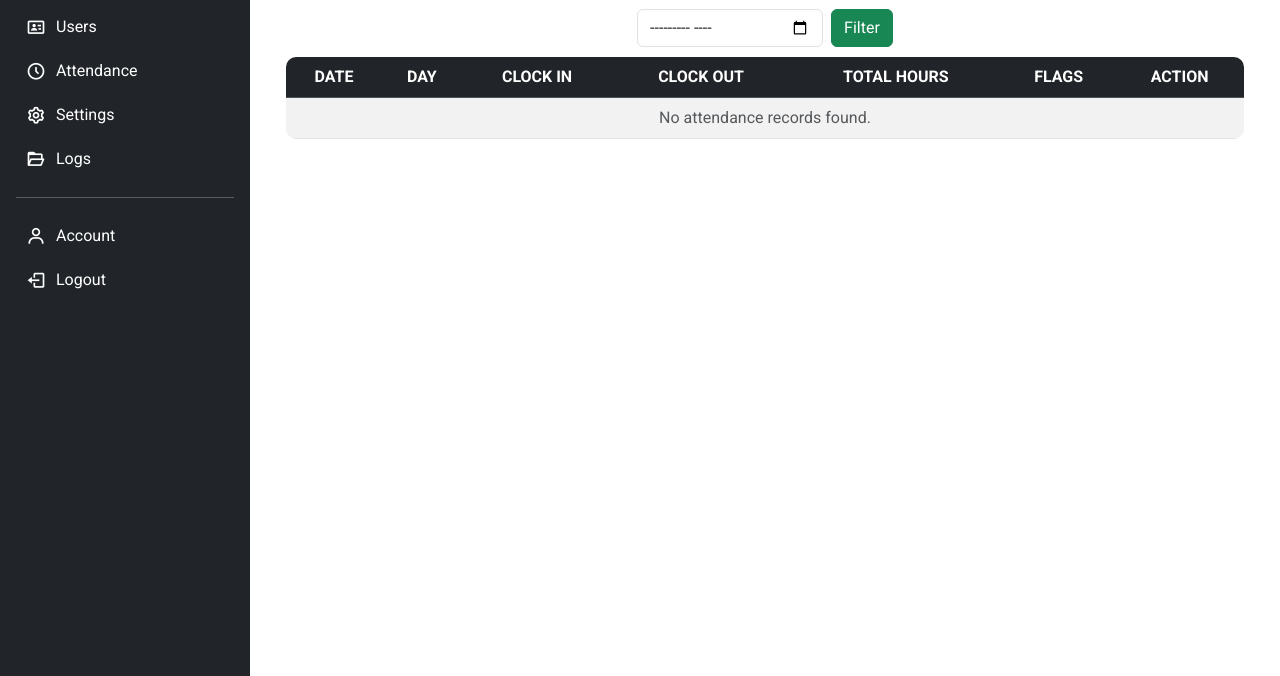
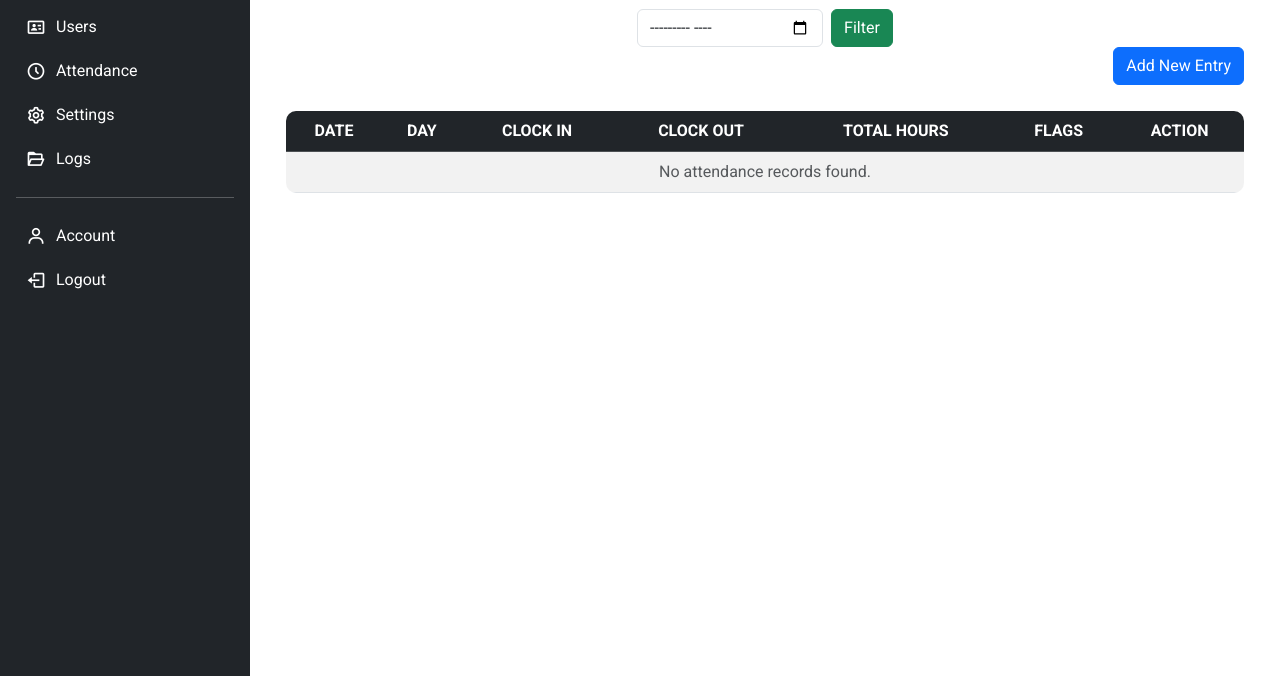
Before and after one commit to earlhsjks/tachyon-log, a Python web app: template templates/admin/user_attendance.html in a window 1280 px wide. Shown: the part 124-800 px from the top of the page. Run offline with Jinja, Linux system fonts and the light colour scheme; the template is opened without the code that fills it, so the values that code supplies are empty.

Commit message:
add new entry

```diff
--- a/templates/admin/user_attendance.html
+++ b/templates/admin/user_attendance.html
@@ -20,6 +20,13 @@
             <input type="month" id="month" name="month" value="{{ request.args.get('month', current_month) }}" class="form-control">
             <button type="submit" class="btn btn-success">Filter</button>
         </form>
+    </div>
+
+        <!-- Add New Attendance Entry Button -->
+    <div class="d-flex justify-content-end mb-3">
+        <button class="btn btn-primary" data-bs-toggle="modal" data-bs-target="#addAttendanceModal">
+            Add New Entry
+        </button>
     </div>
 
     <form method="POST" action="{{ url_for('admin.edit_attendance') }}">
@@ -92,4 +99,40 @@
         </div>
     </form>
 </div>
+
+<!-- Add Attendance Modal -->
+<div class="modal fade" id="addAttendanceModal" tabindex="-1" aria-labelledby="addAttendanceModalLabel" aria-hidden="true">
+    <div class="modal-dialog modal-dialog-centered">
+        <div class="modal-content">
+            <form method="POST" action="{{ url_for('admin.add_attendance_entry') }}">
+                <div class="modal-header">
+                    <h5 class="modal-title" id="addAttendanceModalLabel">Add Attendance Entry</h5>
+                    <button type="button" class="btn-close" data-bs-dismiss="modal" aria-label="Close"></button>
+                </div>
+                <div class="modal-body">
+                    <input type="hidden" name="employee_id" value="{{ employee_id }}">
+                    <div class="mb-3">
+                        <label for="date" class="form-label">Date</label>
+                        <input type="date" class="form-control" name="date" required>
+                    </div>
+                    <div class="mb-3">
+                        <label for="clock_in" class="form-label">Clock In</label>
+                        <input type="time" class="form-control" name="clock_in" required>
+                    </div>
+                    <div class="mb-3">
+                        <label for="clock_out" class="form-label">Clock Out</label>
+                        <input type="time" class="form-control" name="clock_out" required>
+                    </div>
+                </div>
+                <form onsubmit="location.reload(); return false;">
+                    <div class="modal-footer">
+                        <button type="submit" class="btn btn-success">Save Entry</button>
+                        <button type="button" class="btn btn-secondary" data-bs-dismiss="modal">Cancel</button>
+                    </div>
+                </form>
+            </form>
+        </div>
+    </div>
+</div>
+
 {% endblock %}
```
